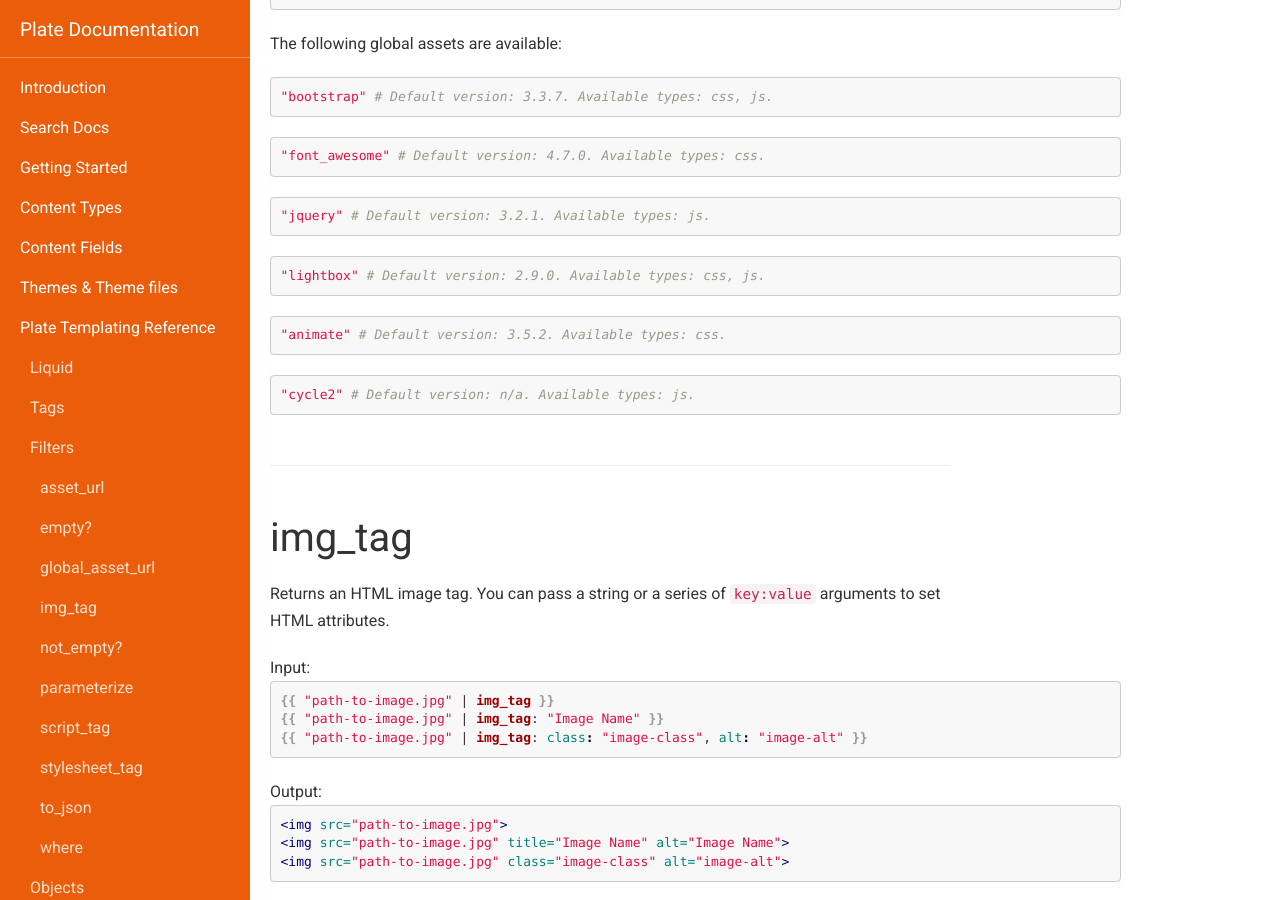
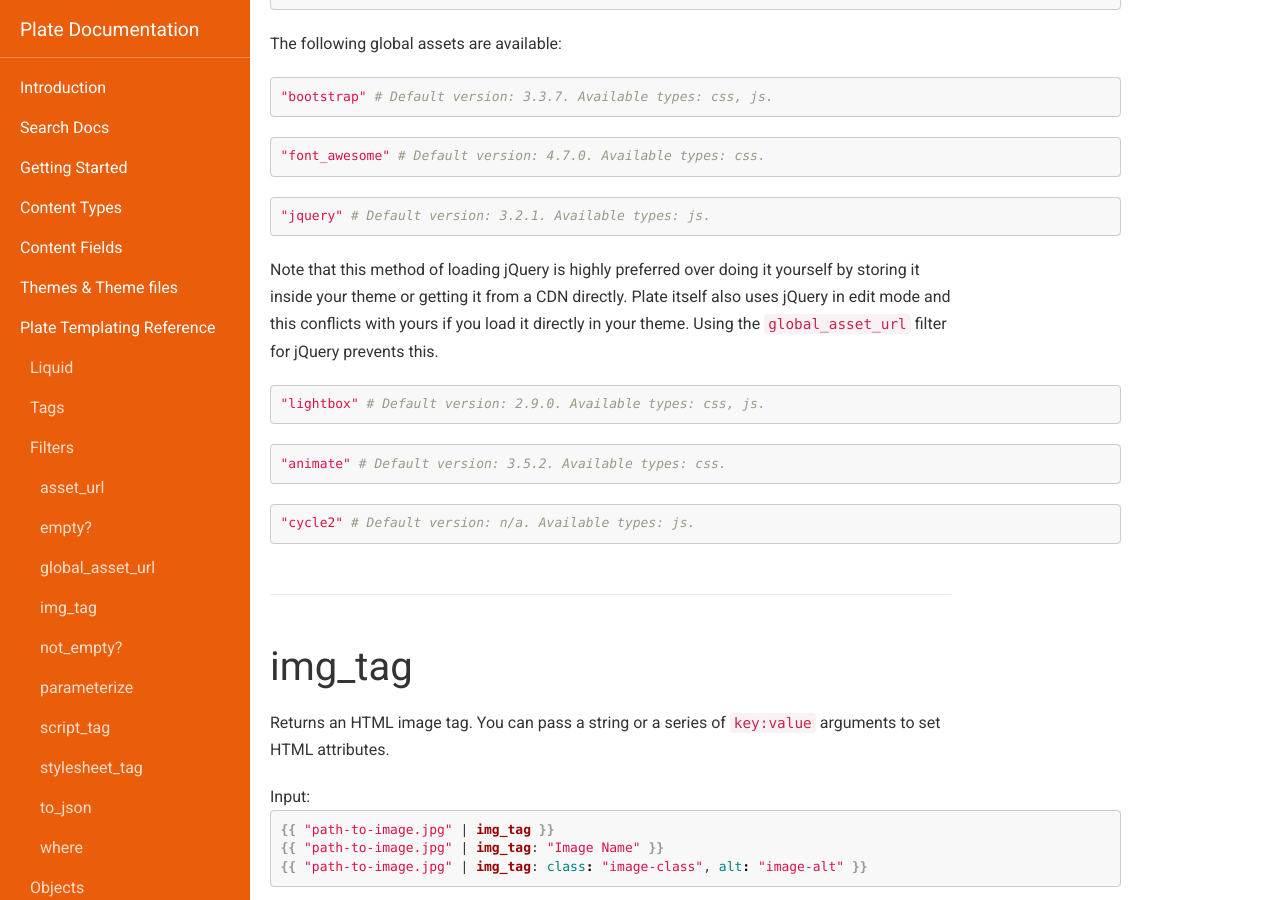
Before and after one commit to platehub/platehub.github.io, a Jekyll site: the page built from docs/templating-reference/filters.md, in a window 1280 px wide and 900 px high, scrolled down 1372 px. Built offline with Jekyll 4.4.1, drawn with Linux system fonts in a browser that asks for light colours; nearby versions of some CDN libraries.

Commit message:
jquery filter

````diff
--- a/docs/templating-reference/filters.md
+++ b/docs/templating-reference/filters.md
@@ -87,6 +87,8 @@ The following global assets are available:
 ```ruby
 "jquery" # Default version: 3.2.1. Available types: js.
 ```
+Note that this method of loading jQuery is highly preferred over doing it yourself by storing it inside your theme or getting it from a CDN directly. Plate itself also uses jQuery in edit mode and this conflicts with yours if you load it directly in your theme. Using the `global_asset_url` filter for jQuery prevents this.
+
 ```ruby
 "lightbox" # Default version: 2.9.0. Available types: css, js.
 ```
````
Also changed, not shown: docs/changelog.md (+1 -1 lines).
